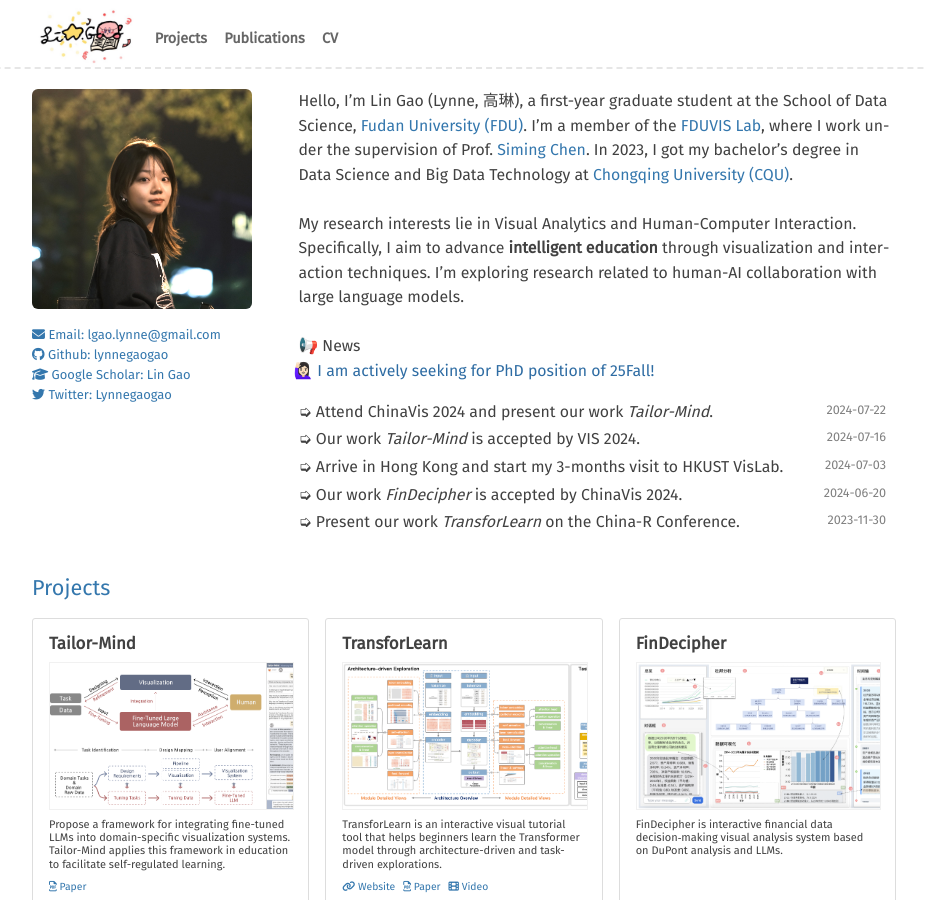
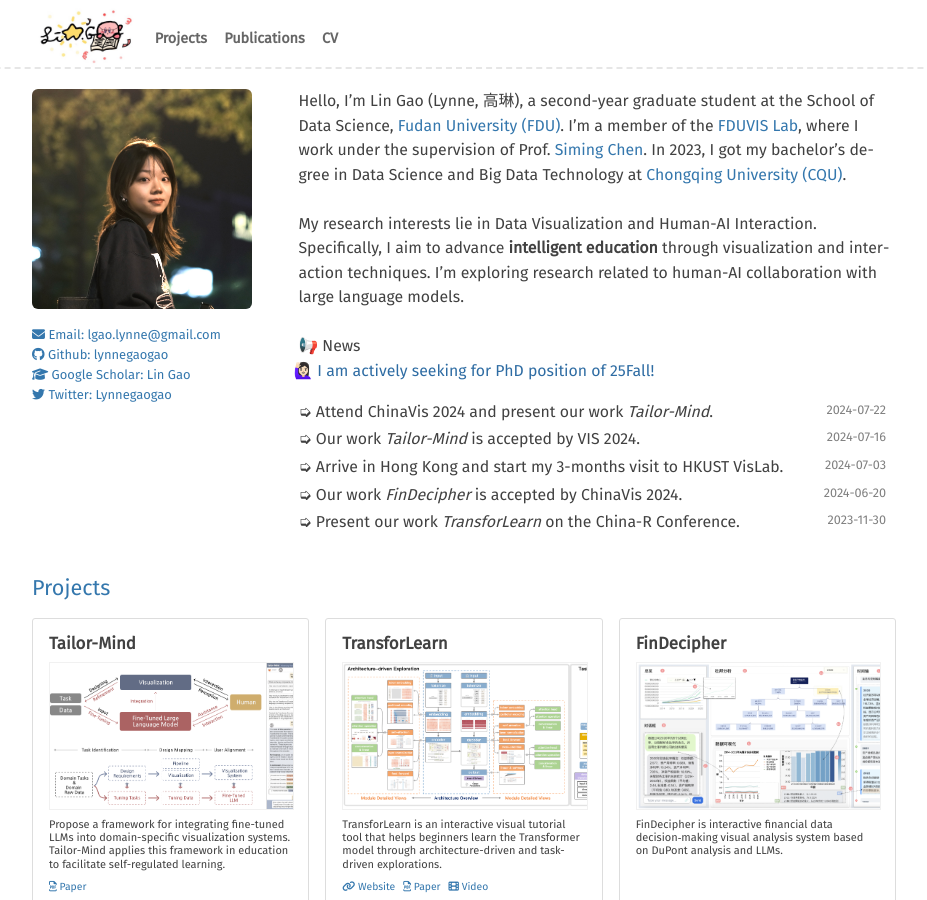
Before and after one commit to lynnegaogao/lynnegaogao.github.io, a Jekyll site: the page built from index.md, in a window 1280 px wide and 900 px high. Shown: the whole window, without its empty margins (176-1103 px from the left). Built offline with Jekyll 4.4.1, drawn with Linux system fonts in a browser that asks for light colours.

Commit message:
update cv

```diff
--- a/cv.html
+++ b/cv.html
@@ -13,7 +13,7 @@ title: CV
 <div class="header-columns">
   <div>
     <p>
-      First-year graduate student at FDU. <br/>
+      Second-year graduate student at FDU. <br/>
       Address: 220 Handan Road, Shanghai, China. <br/>
       <!--Printable Version <a href="/assets/cv_0709update.pdf" class="download-button" download="Resume_Printable_Version.pdf"><i class="fas fa-download"></i></a>-->
     </p>
--- a/index.md
+++ b/index.md
@@ -24,10 +24,10 @@ class: home
 
 <!--<div class="content" markdown="1">-->
 <div class="intro" markdown="1">
-Hello, I'm Lin Gao (Lynne, 高琳), a first-year graduate student at the School of Data Science, [Fudan University (FDU)](https://www.fudan.edu.cn/en/). I'm a member of the [FDUVIS Lab](https://fduvis.net/), where I work under the supervision of Prof. [Siming Chen](http://simingchen.me/). In 2023, I got my bachelor's degree in Data Science and Big Data Technology at [Chongqing University (CQU)](https://english.cqu.edu.cn/).
+Hello, I'm Lin Gao (Lynne, 高琳), a second-year graduate student at the School of Data Science, [Fudan University (FDU)](https://www.fudan.edu.cn/en/). I'm a member of the [FDUVIS Lab](https://fduvis.net/), where I work under the supervision of Prof. [Siming Chen](http://simingchen.me/). In 2023, I got my bachelor's degree in Data Science and Big Data Technology at [Chongqing University (CQU)](https://english.cqu.edu.cn/).
 <!--In 2023, I graduated from [Chongqing University (CQU)](https://english.cqu.edu.cn/) with a bachelor's degree in Data Science and Big Data Technology, where I was advised by Prof. [Haibo Hu](http://www.cse.cqu.edu.cn/info/2030/2497.htm) and was part of the [CQU-VIVA Lab](http://www.cquviva.cn/).-->
 <br><br>
-My research interests lie in Visual Analytics and Human-Computer Interaction. Specifically, I aim to advance **intelligent education** through visualization and interaction techniques. I'm exploring research related to human-AI collaboration with large language models.
+My research interests lie in Data Visualization and Human-AI Interaction. Specifically, I aim to advance **intelligent education** through visualization and interaction techniques. I'm exploring research related to human-AI collaboration with large language models.
 <br><br>
 📢 News
 <span class="bounce">🙋🏻‍♀️ I am actively seeking for PhD position of 25Fall!</span>
```
